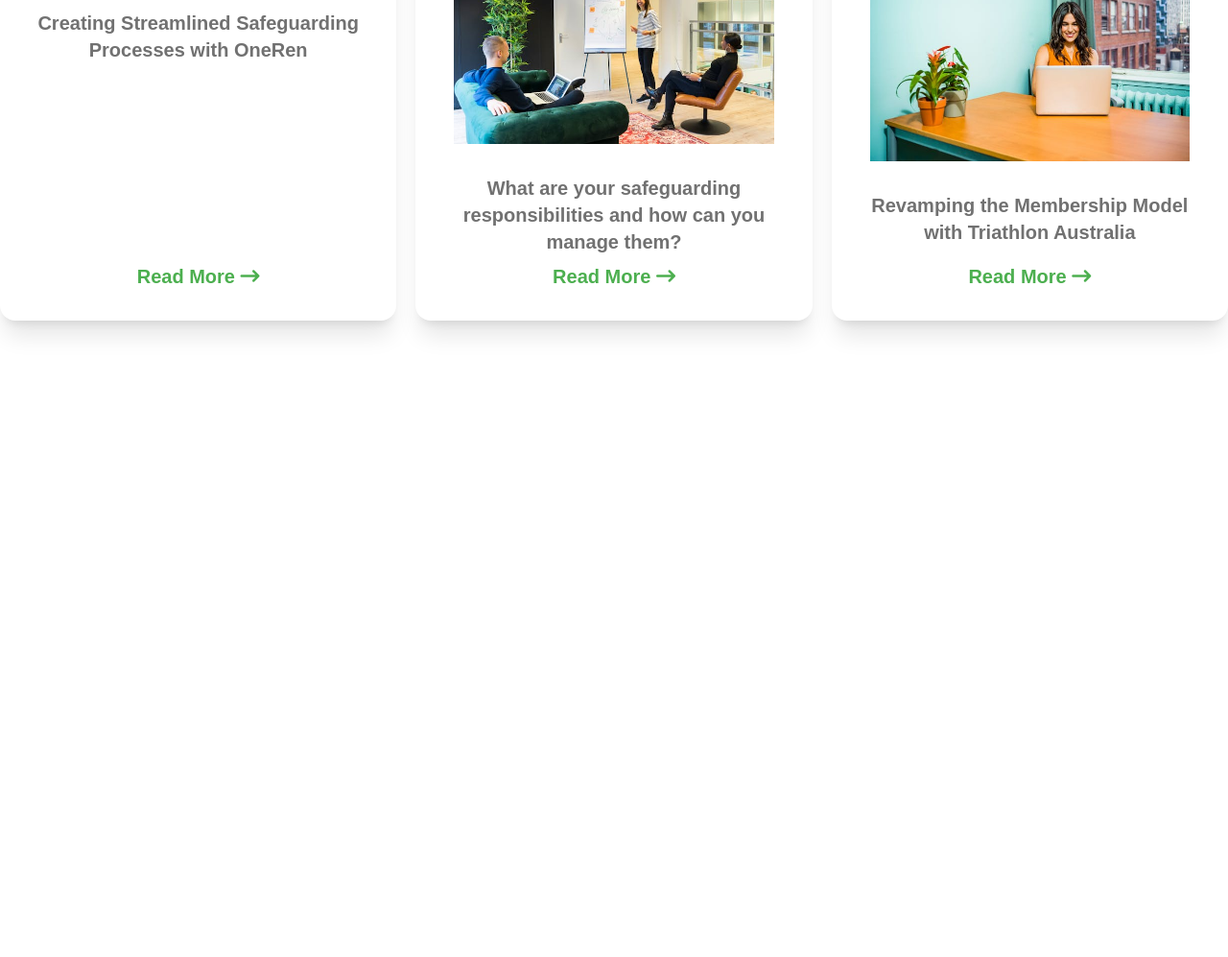
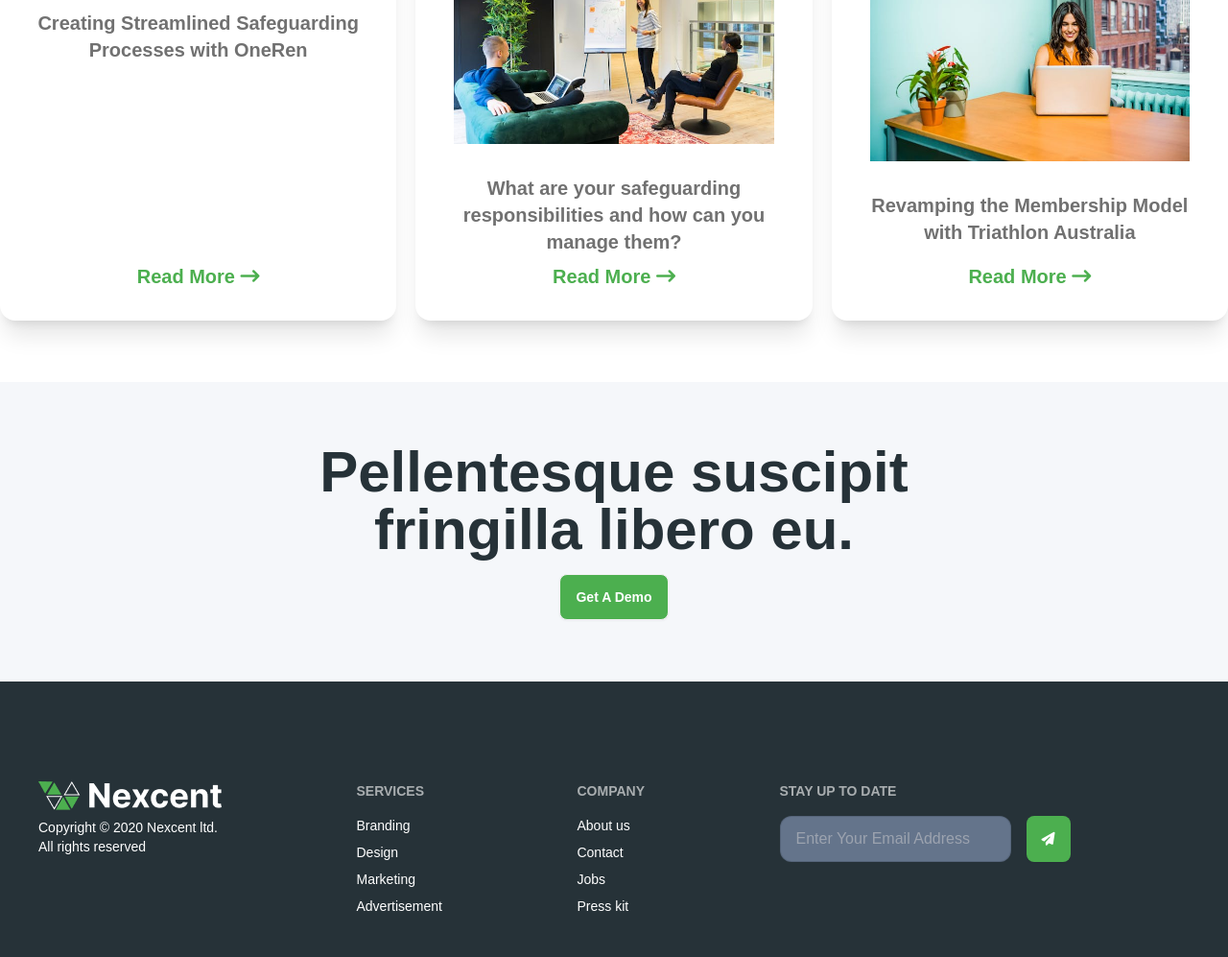
Before and after one commit to avoiddeveloper/Nexcent-tailwindcss-daisyUI, a plain HTML site: page index.html in a window 1280 px wide. Shown: the part 3320-4317 px from the top of the page at 96% size. Before the commit the page ends 3718 px from the top, so only its background shows below. Drawn offline with nearby package versions, Linux system fonts and the light colour scheme; a web font is replaced by a local one.

Commit message:
Footer pat added and final push

```diff
--- a/index.html
+++ b/index.html
@@ -285,13 +285,50 @@
         </div>
        </section>
 
-
-
+       <!-- Demo Part -->
+       <section class="bg-[#F5F7FA] py-6 md:py-8 lg:py-16">
+        <div class="container mx-auto text-center space-y-4">
+          <p class="font-semibold text-4xl md:text-5xl lg:text-6xl text-[#263238]">Pellentesque suscipit <br> fringilla libero eu.</p>
+          <button class="btn bg-theme-primary text-white">Get A Demo</button>
+        </div>
+       </section>
 
     </main>
 
     <!-- Footer -->
-    <footer></footer>
+    <footer class="bg-[#263238] py-6 md:py-8 lg:py-16">
+      <div class=" container mx-auto footer text-white text-base-content p-10">
+        <aside>
+          <img src="assets/footer-Logo.png">
+          <p>
+            Copyright © 2020 Nexcent ltd.
+            <br />
+            All rights reserved
+          </p>
+        </aside>
+        <nav>
+          <h6 class="footer-title">Services</h6>
+          <a class="link link-hover">Branding</a>
+          <a class="link link-hover">Design</a>
+          <a class="link link-hover">Marketing</a>
+          <a class="link link-hover">Advertisement</a>
+        </nav>
+        <nav>
+          <h6 class="footer-title">Company</h6>
+          <a class="link link-hover">About us</a>
+          <a class="link link-hover">Contact</a>
+          <a class="link link-hover">Jobs</a>
+          <a class="link link-hover">Press kit</a>
+        </nav>
+        <nav>
+          <h6 class="footer-title">Stay up to date</h6>
+          <div class="flex gap-4">
+            <input type="text" placeholder="Enter Your Email Address" class="input input-bordered rounded-xl w-full max-w-xs bg-slate-500" />
+            <a href="#" class="btn bg-theme-primary text-white border-none"><i class="fa-solid fa-paper-plane"></i></a>
+          </div>
+        </nav>
+      </div>
+    </footer>
 
 <!-- Tailwind CSS -->
 <script src="https://cdn.tailwindcss.com"></script>
```
